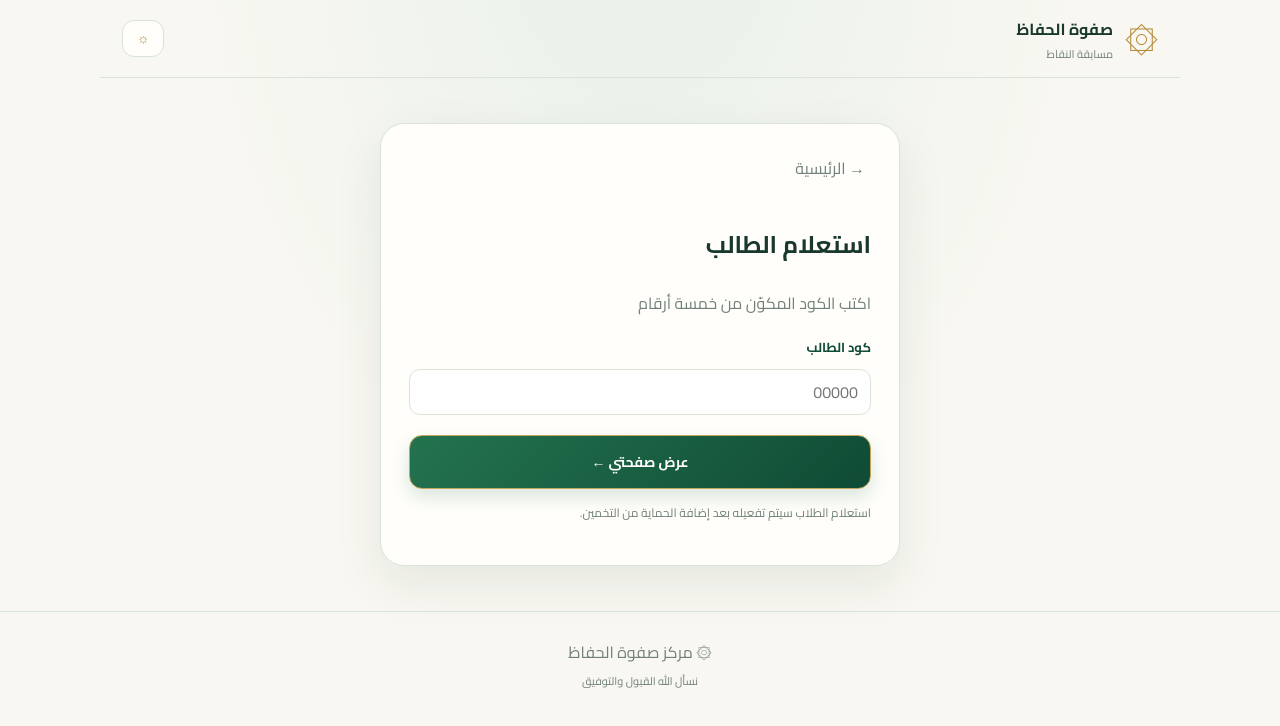
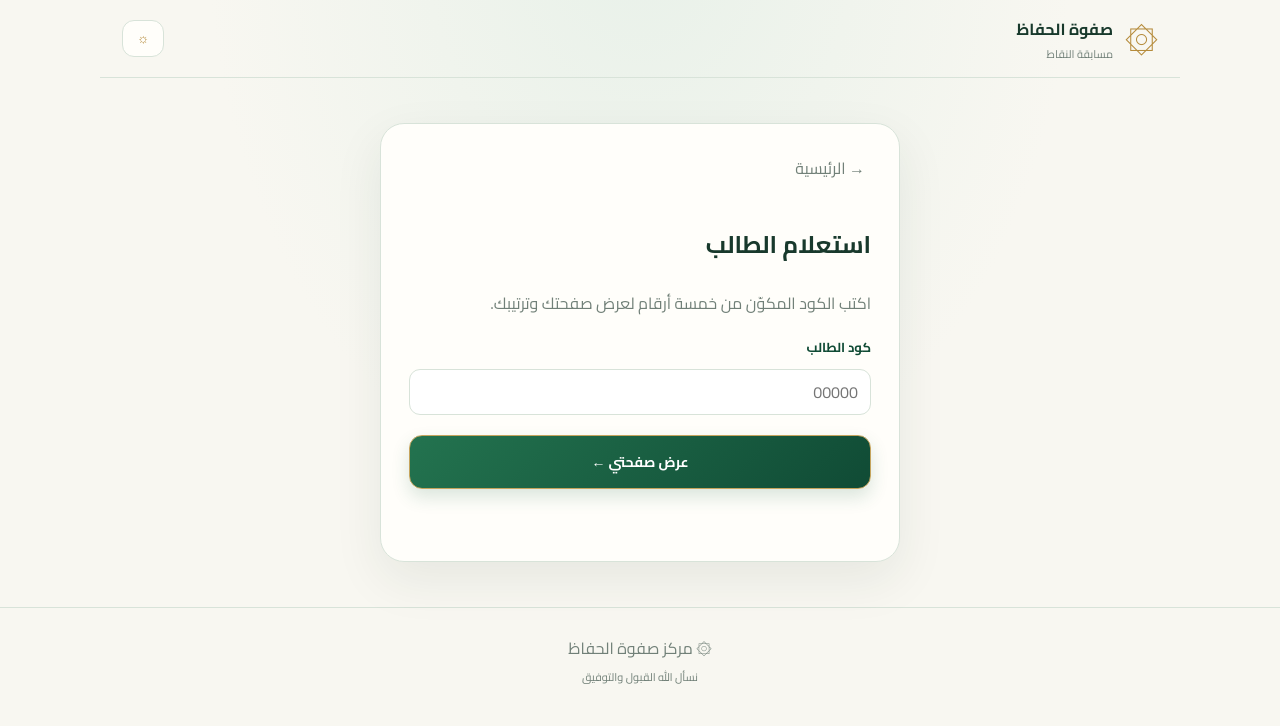
Before and after one commit to Safwat-elhofaz/quran-competition, a plain HTML site: page index.html in a window 1280 px wide. Both pictures are taken after a click on the button "استعلام الطالب ←". Drawn offline with nearby package versions, Linux system fonts and the light colour scheme.

Commit message:
Enable secure student lookup profile and rankings

```diff
--- a/index.html
+++ b/index.html
@@ -18,7 +18,7 @@
 <div class="actions"><button id="studentOpen" class="primary">استعلام الطالب ←</button><button id="adminOpen" class="secondary">دخول المشرفين</button></div>
 <div class="seal">۞</div><small class="motto">✦ بالقرآن نرتقي، وبالإتقان نتميز</small>
 </section>
-<section id="studentView" class="panel hidden"><button class="back" data-back>→ الرئيسية</button><h2>استعلام الطالب</h2><p>اكتب الكود المكوّن من خمسة أرقام</p><form id="studentForm" class="stack"><label for="studentCode">كود الطالب</label><input id="studentCode" inputmode="numeric" maxlength="5" pattern="[0-9]{5}" placeholder="00000" autocomplete="off" required><button class="primary">عرض صفحتي ←</button></form><p id="studentMessage" class="message" aria-live="polite">استعلام الطلاب سيتم تفعيله بعد إضافة الحماية من التخمين.</p></section>
+<section id="studentView" class="panel hidden"><button class="back" data-back>→ الرئيسية</button><div id="studentLookupIntro"><h2>استعلام الطالب</h2><p>اكتب الكود المكوّن من خمسة أرقام لعرض صفحتك وترتيبك.</p><form id="studentForm" class="stack"><label for="studentCode">كود الطالب</label><input id="studentCode" inputmode="numeric" maxlength="5" pattern="[0-9]{5}" placeholder="00000" autocomplete="off" required><button class="primary">عرض صفحتي ←</button></form><p id="studentMessage" class="message" aria-live="polite"></p></div><div id="studentProfile" class="student-profile hidden"></div></section>
 <section id="adminLoginView" class="panel hidden"><button class="back" data-back>→ الرئيسية</button><h2>دخول المشرفين</h2><p>هذه المنطقة مخصصة لإدارة المسابقة</p><form id="loginForm" class="stack"><label for="username">اسم المستخدم</label><input id="username" autocomplete="username" required><label for="password">كلمة المرور</label><input id="password" type="password" autocomplete="current-password" required><button class="primary">تسجيل الدخول ←</button></form><p id="loginMessage" class="message" aria-live="polite"></p></section>
 <section id="changePasswordView" class="panel hidden"><h2>تغيير كلمة المرور</h2><p>دي كلمة مرور مؤقتة. اختار كلمة مرور جديدة خاصة بيك قبل استخدام لوحة التحكم.</p><form id="changePasswordForm" class="stack"><label for="newAdminPassword">كلمة المرور الجديدة</label><input id="newAdminPassword" type="password" minlength="12" autocomplete="new-password" required><label for="confirmAdminPassword">تأكيد كلمة المرور</label><input id="confirmAdminPassword" type="password" minlength="12" autocomplete="new-password" required><button class="primary">حفظ كلمة المرور</button></form><p id="changePasswordMessage" class="message" aria-live="polite"></p></section>
 <section id="adminView" class="hidden">
```
